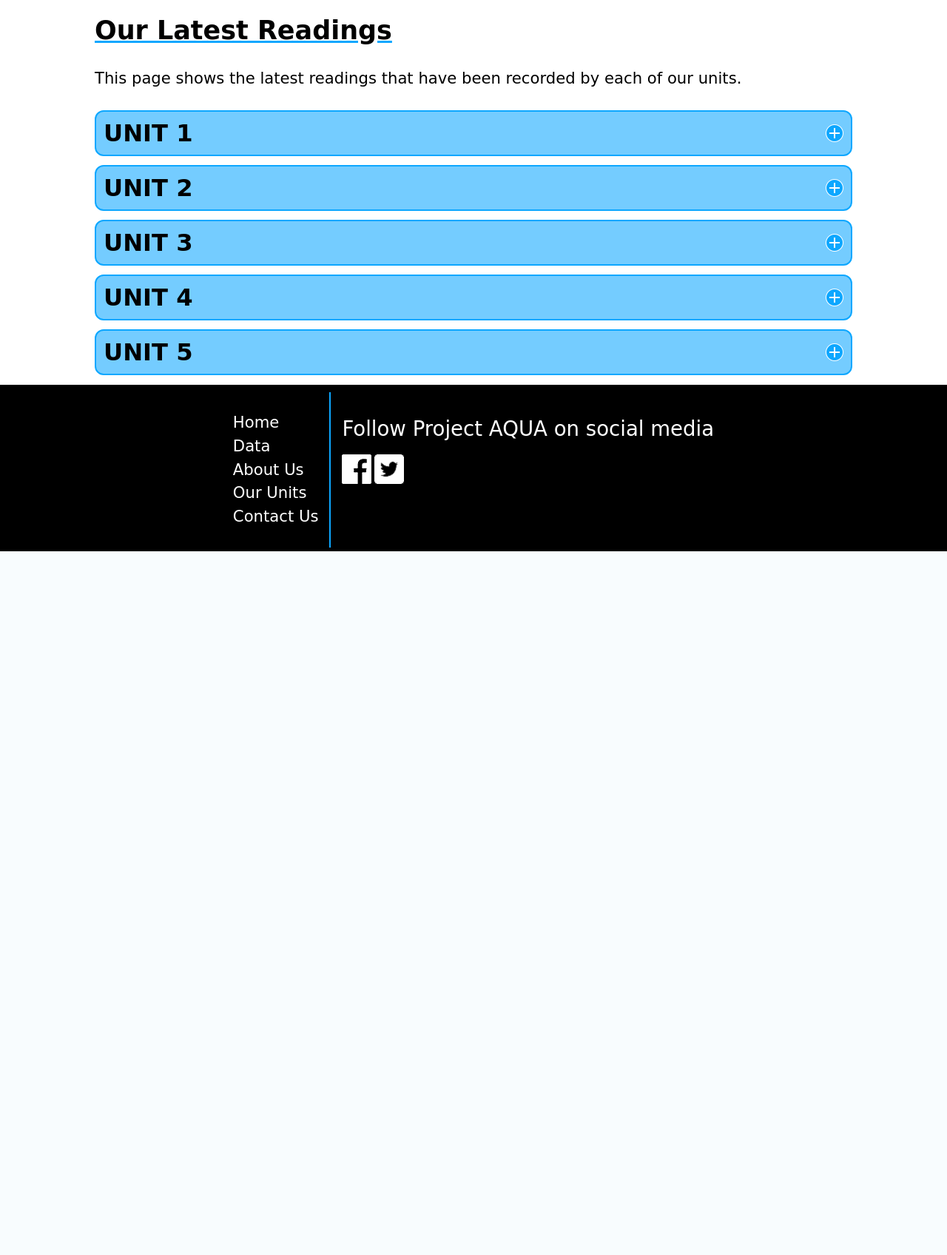
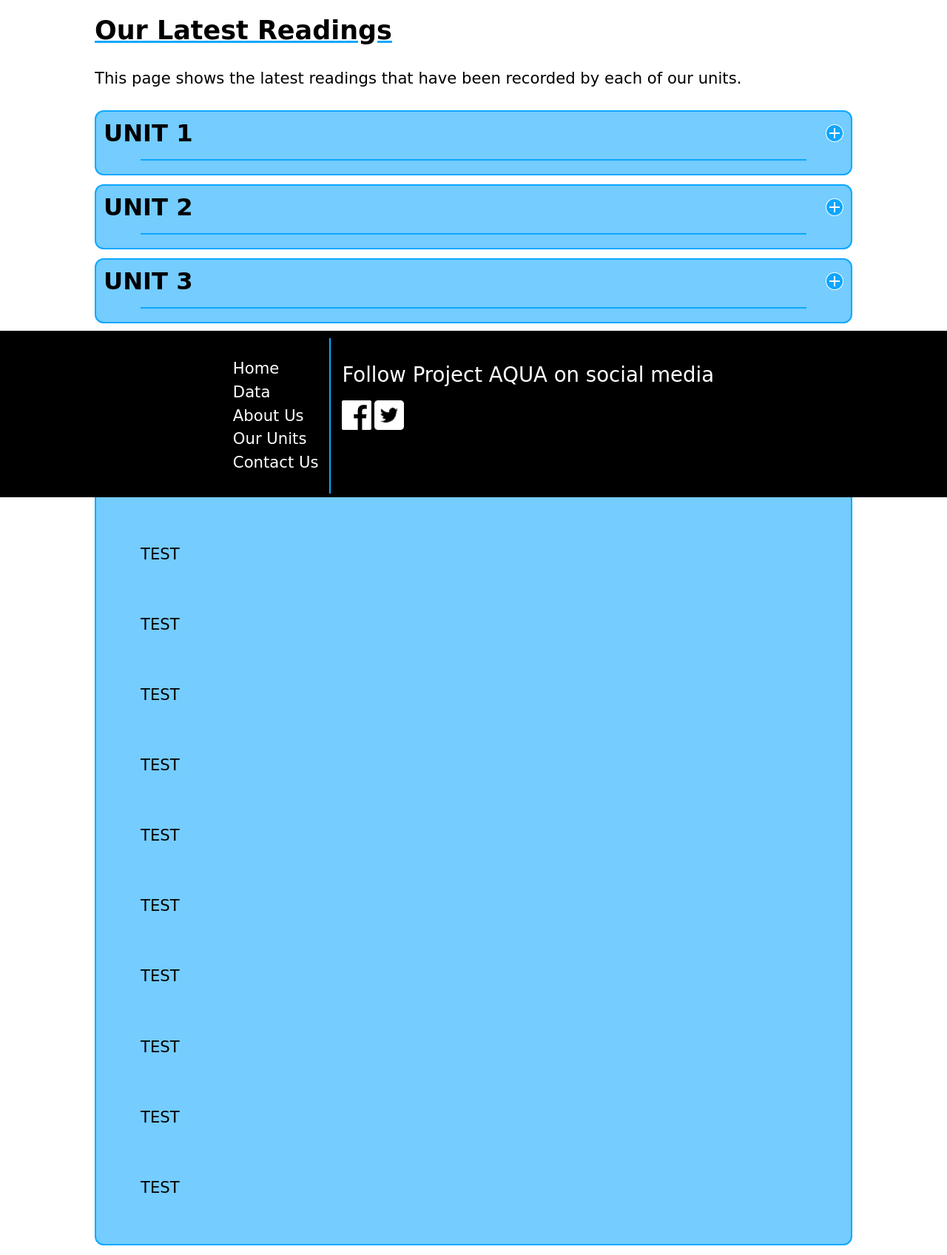
Before and after one commit to ArchAtom19/projectaqua, a PHP site: page /data.php in a window 1280 px wide. Shown: the part 348-2044 px from the top of the page at 74% size. Before the commit the page ends 1093 px from the top, so only its background shows below. Run offline with PHP 8.4, Linux system fonts and the light colour scheme; some web fonts are replaced.

Commit message:
TO DO: Sort JS stuff out.

```diff
--- a/aquasite/css/main.css
+++ b/aquasite/css/main.css
@@ -7,7 +7,7 @@ html{
 }
 
 body{
-    position: static;
+    position: absolute;
     margin: 0 0 0 0;
     padding: 0 0 220px 0;
     background-color: white;
@@ -149,21 +149,10 @@ footer{
     background-color: black;
     margin: 0;
     padding: 10px 0 10px 0;
-
     height: 200px;
     border-bottom: 5px black solid;
-}
-
-@media only screen and (max-height: 100%){
-    footer{
-        position: absolute;
-        bottom 0;
-    }
-
-    footer{
-        position: relative;
-        bottom: 0;
-    }
+    position: absolute;
+    bottom: 0;
 }
 
 footer p{
@@ -250,7 +239,7 @@ footer a:hover{
 }
 
 .aquaUnitResultsTableDiv{
-    display: none;
+    display: block;
     width: 90%;
     border-top: 2px rgb(13, 167, 255) solid;
     margin: 16px auto 8px auto;
--- a/aquasite/data.php
+++ b/aquasite/data.php
@@ -7,11 +7,12 @@
         <meta name="description" content="Welcome to PROJECT AQUA.">
         <link rel="stylesheet" href="css/main.css">
         <script src="js/unitControl.js"></script>
+        <script src="js/hideBoxes.js"></script>
     </head>
 
     <?php include("include/logoHeader.php"); ?>
 
-    <body>
+    <body onLoad="hB()">
         <div id="mainArea">
             <section>
                 <h1 class="aquaPageTitle">Our Latest Readings</h1>
@@ -22,45 +23,45 @@
                 <div class="aquaUnitReadingBox">
                     <div class="aquaUnitReadingBoxHeader">
                         <span class="aquaReadingsTextHeader">UNIT 1</span>
-                        <img class="ARTB" id="toggleButton1" src="img/aquaButtonExpand.png" onclick="unitToggle(1)"/>
+                        <img class="ARTB" id="toggleButton1" src="img/aquaButtonExpand.png" alt="Expand" onclick="unitToggle(1)"/>
                     </div>
-                    <div class="aquaUnitResultsTableDiv" id="aquaUnitResults1">
+                    <div class="aquaUnitResultsTableDiv" name="rBox" id="aquaUnitResults1">
 
                     </div>
                 </div>
                 <div class="aquaUnitReadingBox">
                     <div class="aquaUnitReadingBoxHeader">
                         <span class="aquaReadingsTextHeader">UNIT 2</span>
-                        <img class="ARTB" id="toggleButton2" src="img/aquaButtonExpand.png" onclick="unitToggle(2)"/>
+                        <img class="ARTB" id="toggleButton2" src="img/aquaButtonExpand.png" alt="Expand" onclick="unitToggle(2)"/>
                     </div>
-                    <div class="aquaUnitResultsTableDiv" id="aquaUnitResults2">
+                    <div class="aquaUnitResultsTableDiv" name="rBox" id="aquaUnitResults2">
 
                     </div>
                 </div>
                 <div class="aquaUnitReadingBox">
                     <div class="aquaUnitReadingBoxHeader">
                         <span class="aquaReadingsTextHeader">UNIT 3</span>
-                        <img class="ARTB" id="toggleButton3" src="img/aquaButtonExpand.png" onclick="unitToggle(3)"/>
+                        <img class="ARTB" id="toggleButton3" src="img/aquaButtonExpand.png" alt="Expand" onclick="unitToggle(3)"/>
                     </div>
-                    <div class="aquaUnitResultsTableDiv" id="aquaUnitResults3">
+                    <div class="aquaUnitResultsTableDiv" name="rBox" id="aquaUnitResults3">
 
                     </div>
                 </div>
                 <div class="aquaUnitReadingBox">
                     <div class="aquaUnitReadingBoxHeader">
                         <span class="aquaReadingsTextHeader">UNIT 4</span>
-                        <img class="ARTB" id="toggleButton4" src="img/aquaButtonExpand.png" onclick="unitToggle(4)"/>
+                        <img class="ARTB" id="toggleButton4" src="img/aquaButtonExpand.png" alt="Expand" onclick="unitToggle(4)"/>
                     </div>
-                    <div class="aquaUnitResultsTableDiv" id="aquaUnitResults4">
+                    <div class="aquaUnitResultsTableDiv" name="rBox" id="aquaUnitResults4">
 
                     </div>
                 </div>
                 <div class="aquaUnitReadingBox">
                     <div class="aquaUnitReadingBoxHeader">
                         <span class="aquaReadingsTextHeader">UNIT 5</span>
-                        <img class="ARTB" id="toggleButton5" src="img/aquaButtonExpand.png" onclick="unitToggle(5)"/>
+                        <img class="ARTB" id="toggleButton5" src="img/aquaButtonExpand.png" alt="Expand" onclick="unitToggle(5)"/>
                     </div>
-                    <div class="aquaUnitResultsTableDiv" id="aquaUnitResults5">
+                    <div class="aquaUnitResultsTableDiv" name="rBox" id="aquaUnitResults5">
                         <p>TEST</p><br />
                         <p>TEST</p><br />
                         <p>TEST</p><br />
--- /dev/null
+++ b/aquasite/js/hideBoxes.js
@@ -0,0 +1,12 @@
+/* This is an experimental JS file created in an attempt to fix the fact that footer is hovering mid-screen when data boxes are open.
+ * How this fix (hopefully) works is it will instantly hide the data reading boxes when the page loads.
+ * Obviously the ideal thing to do would be to have the data reading boxes hidden from the very beginning.
+ * But if doing it this way works then I'm keeping it. Although there is a good chance that this will just end up being unused.
+ */
+
+var readBoxes; //Declare the variable, but leave blank for now.
+
+function hB(){
+    //Hide each reading box.
+    //TO-DO. Add for loop to hide each box.
+}
--- a/aquasite/js/unitControl.js
+++ b/aquasite/js/unitControl.js
@@ -5,6 +5,7 @@ function unitToggle(unit){
 
     let buttonAlter = document.getElementById(`toggleButton${unit}`);
     let resultShow = document.getElementById(`aquaUnitResults${unit}`);
+
 
     if(expanded[unit - 1] == false){
 
@@ -14,14 +15,25 @@ function unitToggle(unit){
         expanded[unit - 1] = true;
 
         buttonAlter.src = `../img/aquaButtonShrink.png`;
+        buttonAlter.alt = `Shrink`;
         resultShow.style.display = "block";
+        setFooterBottom();
     }
     else{
         //Pretty much the reverse of the above.
         expanded[unit - 1] = false;
 
         buttonAlter.src = `../img/aquaButtonExpand.png`;
+        buttonAlter.alt = `Expand`;
         resultShow.style.display = "none";
+        setFooterBottom();
     }
 
 }
+
+function setFooterBottom(){
+    let footerDown = document.getElementsByTagName(`FOOTER`)[0]; //Assumes that there is only one footer in the entire web page.
+
+    footerDown.style.position = "absolute";
+    footerDown.style.bottom = 0;
+}
```
